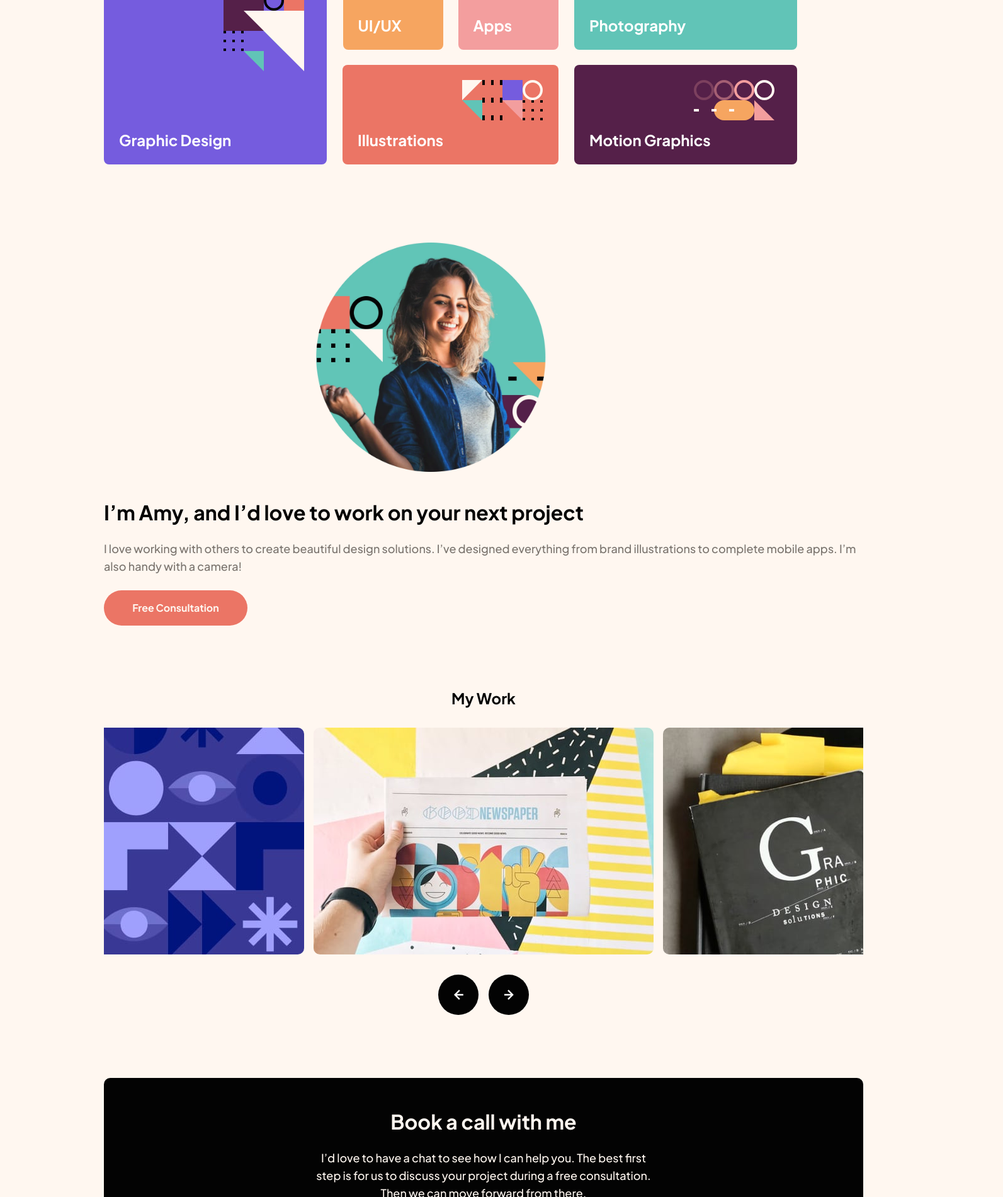
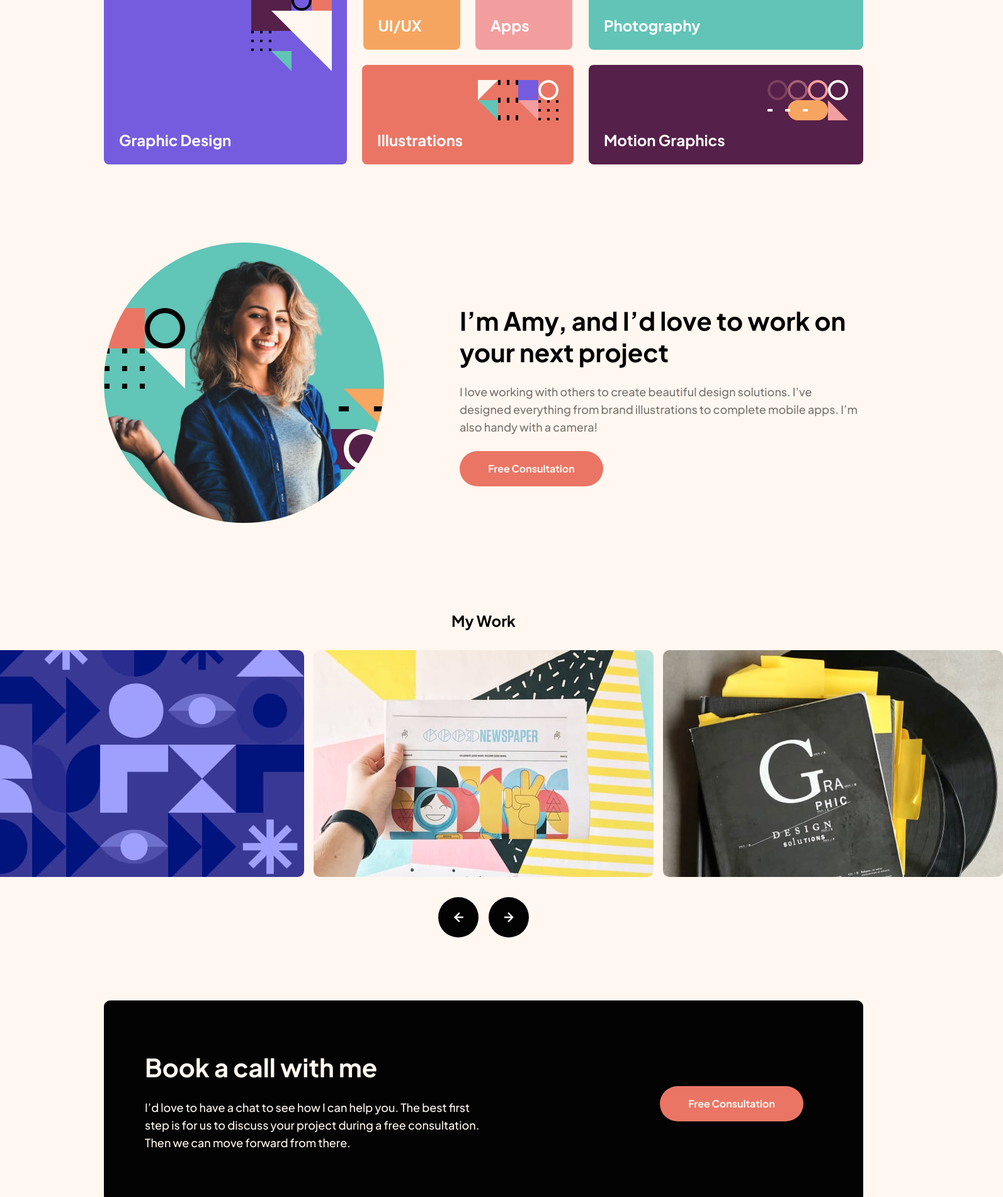
Before and after one commit to AlexTsamala/Single-page-design-portfolio, a plain HTML site: page index.html in a window 1536 px wide. Shown: the part 440-2340 px from the top of the page at 63% size, 1593 px wide, since content can reach past the window. Drawn offline with Linux system fonts and the light colour scheme.

Commit message:
finished working on css and html now starting to build slide

```diff
--- a/index.html
+++ b/index.html
@@ -23,7 +23,7 @@
             <div class="images-container">
                 <div class="section-1">
                     <div class="graphic-design-box box-style">
-                        <img class="profession-pictures" alt="graphic-design" src="./assets/pattern-graphic-design.svg"/>
+                        <img class="profession-pictures " alt="graphic-design" src="./assets/pattern-graphic-design.svg"/>
                         <span class="profession-texts">Graphic Design</span>
                     </div>
                     <div class="uiux-app-illustration-section">
@@ -76,9 +76,11 @@
             </div>
             <footer>
                 <div class="container-of-booking">
-                    <h2>Book a call with me</h2>
-                    <p class="texts">I’d love to have a chat to see how I can help you.
-                     The best first step is for us to discuss your project during a free consultation. Then we can move forward from there.</p>
+                    <div class="bookCall">
+                        <h2>Book a call with me</h2>
+                        <p class="texts">I’d love to have a chat to see how I can help you.
+                        The best first step is for us to discuss your project during a free consultation. Then we can move forward from there.</p>
+                    </div>
                      <button class="light-red-button">Free Consultation</button>
                 </div>
                 <div class="container-of-footer">
--- a/style.css
+++ b/style.css
@@ -113,7 +113,9 @@ header{
 }
 
 .profession-pictures{
-    transform: translate(190px, 24px);
+    align-self: flex-end;
+    margin-right: 24px;
+    padding-top:24px
 }
 
 .uiux-app-illustration-section{
@@ -140,7 +142,9 @@ header{
 }
 
 .little-profession-images{
-    transform: translate(71px, 24px);
+    align-self: flex-end;
+    padding-right: 24px;
+    padding-top:24px
 }
 
 .illustrations-box{
@@ -159,7 +163,9 @@ header{
 }
 
 .photography-box img{
-    transform: translate(160px, 24px);
+    align-self: flex-end;
+    margin-right: 24px;
+    padding-top: 24px;
 }
 
 .motion-graphics-box{
@@ -270,7 +276,7 @@ header{
     align-items: center;
 }
 
-.container-of-booking h2{
+.bookCall h2{
     font-size: 26px;
     font-weight: 700;
     line-height: 33px;
@@ -279,7 +285,7 @@ header{
     padding-bottom: 24px;
 }
 
-.container-of-booking p{
+.bookCall p{
     color:#FFF7F0;
     max-width:296px;
 }
@@ -387,13 +393,13 @@ header{
     margin-bottom: 60px;
 }
 
-.container-of-booking h2{
+.bookCall h2{
     font-size: 32px;
     font-weight: 700;
     line-height: 40px;
 }
 
-.container-of-booking p{
+.bookCall p{
     min-width:540px;
 }
 }
@@ -417,22 +423,90 @@ header{
     gap:24px;
 }
 
+.uiux-app-illustration-section{
+    max-width: 100%;
+}
+
 .graphic-design-box{
-    width:354px;
+    width:60%;
+}
+
+.section-1{
+    width: 65%;
 }
 
 .section-2{
     flex-direction: column;
+    width: 38%;
 }
 
 .photography-box{
     margin-bottom: 0;
-    width: 354px;
+    width: 100%;
 }
 
  .motion-graphics-box{
     height: 158px;
-    width: 354px;
+    width: 100%;;
 }
 
+.illustrations-box{
+    width:100%;
 }
+
+.apps-box{
+    width: 46%
+}
+
+.ui-ux-box{
+    width: 46%
+}
+
+.girls-container{
+    display: flex;
+    align-items: center;
+    gap: 120px;
+}
+
+.amy-image{
+    width:445px;
+    height:445px;
+    transform: none;
+}
+
+.amy-text-box h1{
+    font-size: 40px;
+    font-weight: 700;
+    line-height: 50px;
+}
+
+.images-container-slide{
+    overflow: visible;
+}
+
+.container-of-booking{
+    display: flex;
+    flex-direction: row;
+    align-items: flex-end;
+    justify-content: space-between;
+    padding: 81px 95px 80px 65px;
+}
+
+.bookCall h2{
+    font-size: 40px;
+    font-weight: 700;
+    line-height: 50px;
+    text-align: left;
+    padding:0;
+    padding-bottom:25px;
+}
+
+.bookCall p{
+    font-size: 18px;
+    font-weight: 500;
+    line-height: 28px;
+    text-align: left;
+}
+
+
+}
```
